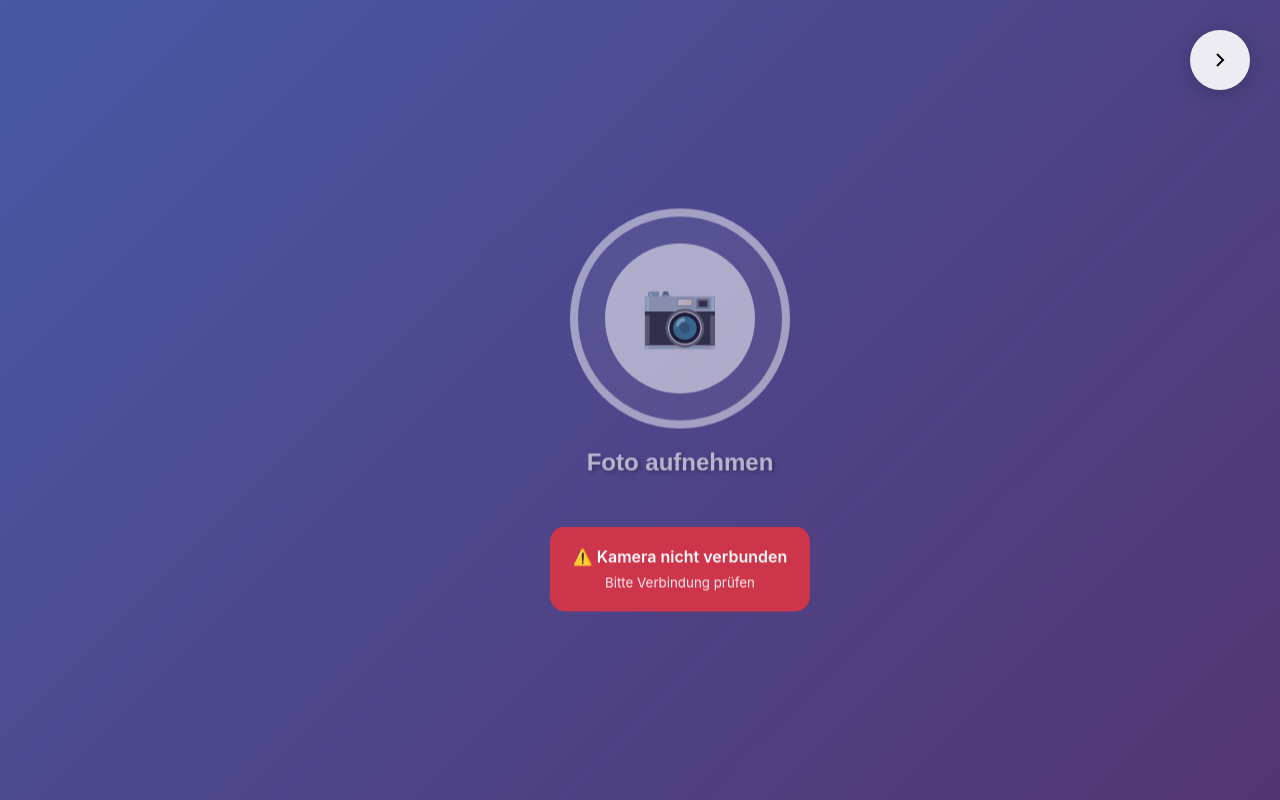
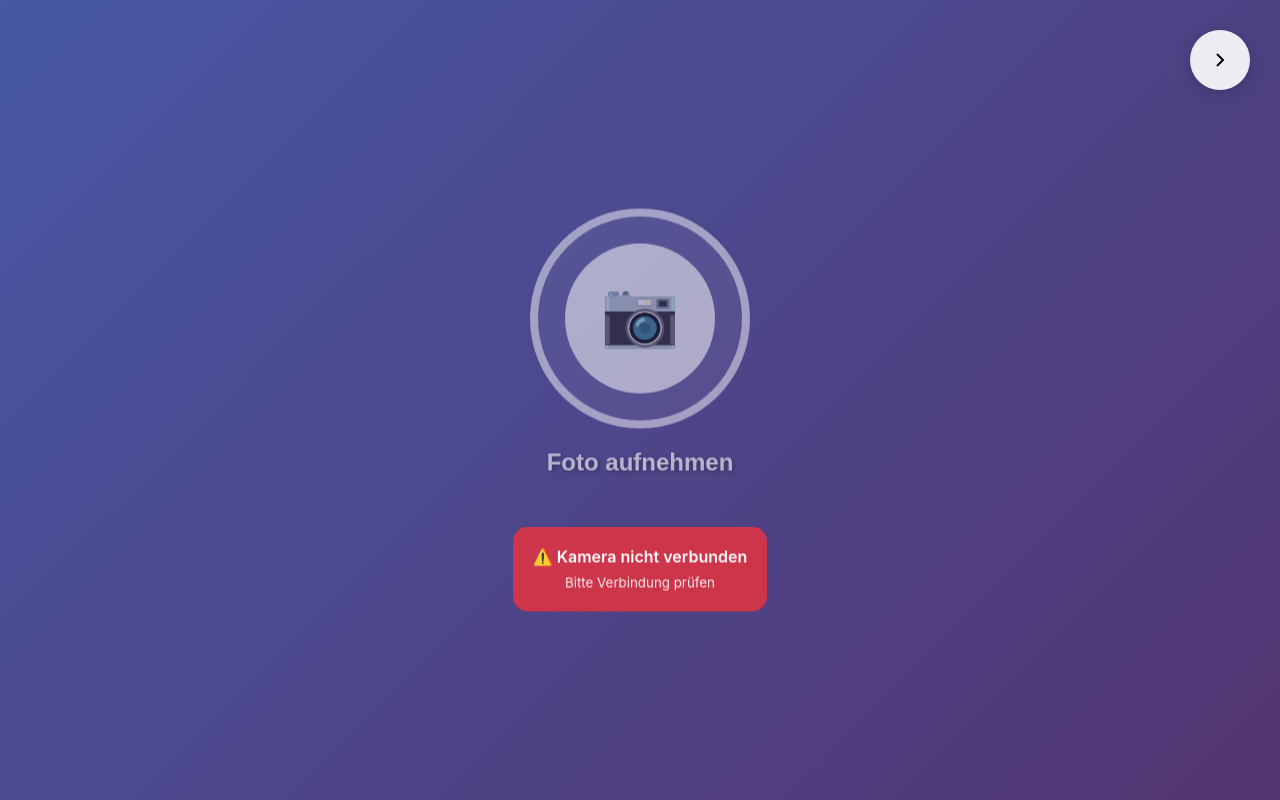
Before and after one commit to marion909/Fotobox, a Flask app: template templates/index.html in a window 1280 px wide; the page is wider, and only the part inside the window is pictured. Run offline with Flask 3, Linux system fonts and the light colour scheme; the template is opened without the code that fills it, so the values that code supplies are empty.

Commit message:
Button-Zentrierung Fix: Robuste mathematische Positionierung
 Behebt hartnäckiges Zentrierungsproblem:
- main-center mit position: fixed + 50%/50% + transform
- photo-action Container mit fester Breite (300px)
- Unabhängig von anderen DOM-Elementen
- Mathematisch exakte Bildschirmmitte

 Ergebnis: Button garantiert mittig positioniert
 Methode: position: fixed für absolute Unabhängigkeit

```diff
--- a/static/css/style.css
+++ b/static/css/style.css
@@ -655,9 +655,6 @@
     width: 100vw;
     height: 100vh;
     overflow: hidden;
-    display: flex;
-    align-items: center;
-    justify-content: center;
 }
 
 /* Dynamischer Hintergrund mit letztem Foto */
@@ -847,19 +844,24 @@
 
 /* Hauptbereich - Zentraler Button */
 .main-center {
-    position: absolute;
+    position: fixed;
     top: 50%;
     left: 50%;
     transform: translate(-50%, -50%);
     z-index: 10;
     display: flex;
+    flex-direction: column;
     align-items: center;
     justify-content: center;
-    flex-direction: column;
 }
 
 .photo-action {
+    display: flex;
+    flex-direction: column;
+    align-items: center;
+    justify-content: center;
     text-align: center;
+    width: 300px;
 }
 
 .main-photo-button {
@@ -869,6 +871,7 @@
     display: flex;
     flex-direction: column;
     align-items: center;
+    justify-content: center;
     gap: 20px;
     transition: all 0.3s ease;
     padding: 20px;
@@ -936,6 +939,7 @@
     color: white;
     text-shadow: 2px 2px 4px rgba(0, 0, 0, 0.5);
     transition: all 0.3s ease;
+    text-align: center;
 }
 
 .main-photo-button:hover .button-label {
@@ -946,7 +950,7 @@
 
 /* Verbindungswarnung */
 .connection-warning {
-    margin-top: 30px;
+    margin: 30px auto 0 auto;
     padding: 20px;
     background: rgba(220, 53, 69, 0.9);
     color: white;
@@ -954,6 +958,7 @@
     text-align: center;
     backdrop-filter: blur(10px);
     max-width: 300px;
+    width: auto;
 }
 
 .connection-warning p {
```
